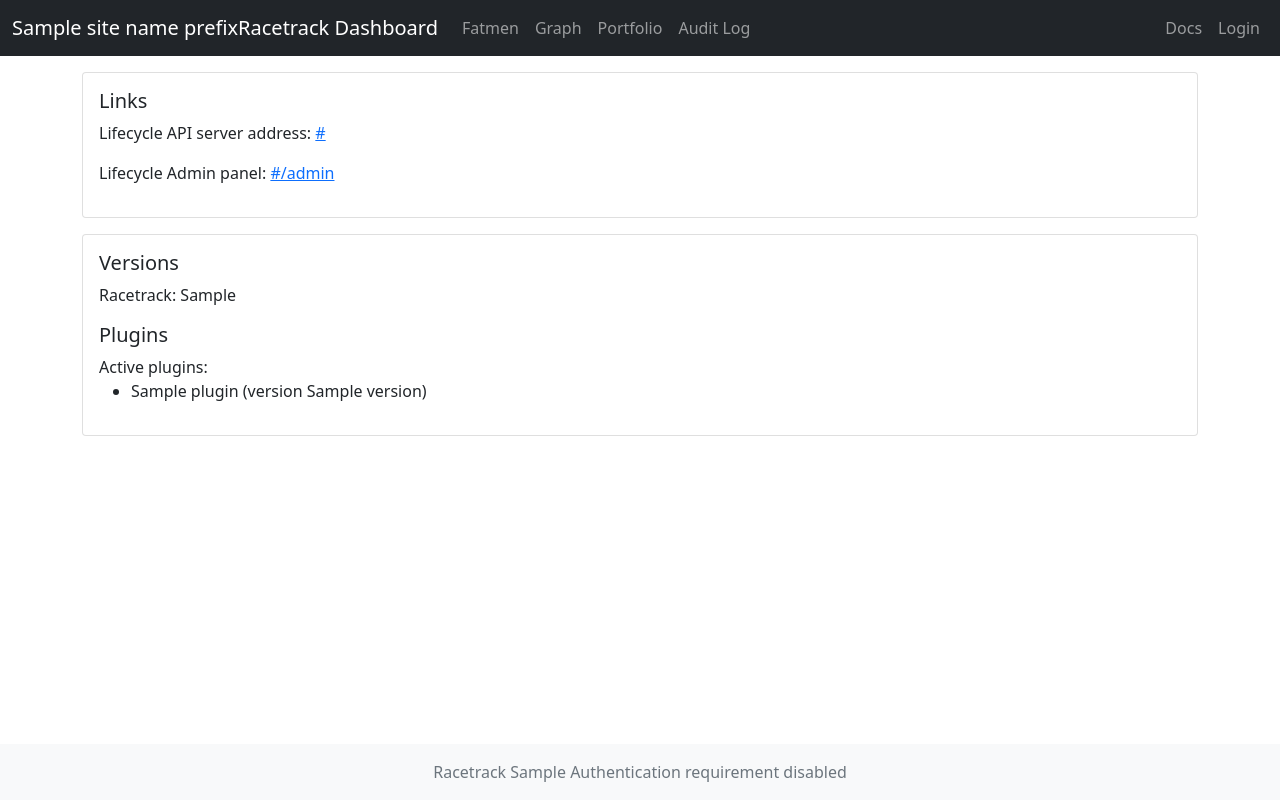
After one commit to TheRacetrack/racetrack, a Django app: template dashboard/dashboard/templates/racetrack/administration.html in a window 1280 px wide. The commit adds this page. Run offline with Django 3.2, Linux system fonts and the light colour scheme; the template is opened without the code that fills it: most values are stand-ins (such as "Sample title", 1, 10 or a date in 2020); some libraries are stand-ins or nearby versions.

Commit message:
Move out plugin management to administration page

```diff
--- /dev/null
+++ b/dashboard/dashboard/templates/racetrack/administration.html
@@ -0,0 +1,116 @@
+{% extends "racetrack/base.html" %}
+
+{% load templatetags %}
+
+{% block content %}
+
+{% if error %}
+<div class="alert alert-danger" role="alert">{{ error }}</div>
+{% endif %}
+
+<div class="container">
+    <div class="card">
+        <div class="card-body">
+            <h5 class="card-title">Links</h5>
+            <p>
+                Lifecycle API server address: <a href="{{ lifecycle_url }}" target="_blank">{{ lifecycle_url }}</a>
+            </p>
+            <p>
+                Lifecycle Admin panel: <a href="{{ lifecycle_url }}/admin" target="_blank">{{ lifecycle_url }}/admin</a>
+            </p>
+        </div>
+    </div>
+
+    <div class="card mt-3">
+        <div class="card-body">
+            <h5 class="card-title">Versions</h5>
+            <p>
+                Racetrack: {{ racetrack_version }}
+            </p>
+
+            <h5 class="card-title">Plugins</h5>
+            {% if plugins|length > 0 %}
+            Active plugins:
+            <ul>
+            {% for plugin in plugins %}
+                <li>
+                    <span>{{ plugin.name }} (version {{ plugin.version }})</span>
+                    {% if user.is_staff %}
+                    <button type="button" class="btn btn-danger button-delete-plugin" plugin-name="{{ plugin.name }}">Delete</button>
+                    {% endif %}
+                </li>
+            {% endfor %}
+            </ul>
+            {% endif %}
+
+            {% if user.is_staff %}
+            <form action="{% url "dashboard:upload_plugin" %}" method="post" enctype="multipart/form-data">
+                {% csrf_token %}
+                <div class="input-group mb-3">
+                    <input type="file" name="plugin-file" class="form-control">
+                    <button type="submit" class="btn btn-outline-secondary">Upload plugin</button>
+                </div>
+            </form>
+            {% endif %}
+
+        </div>
+    </div>
+</div>
+
+{% endblock content %}
+
+{% block javascript %}
+<script>
+function invokePluginAction(actionName, endpoint, that, csrf_token) {
+    let pluginName = that.attr('plugin-name');
+    var actionPrefix = actionName + ' ' + pluginName
+    console.log(actionPrefix + '...');
+    var previousHtml = that.html();
+    that.prop("disabled", true);
+    that.html(
+        `<div class="spinner-border" role="status"><span class="visually-hidden">Loading...</span></div>`
+    );
+    $.ajax({
+        url: '/dashboard/api/' + endpoint + '/' + pluginName,
+        type: 'post',
+        data: {
+            csrfmiddlewaretoken: csrf_token,
+        },
+        cache: false,
+        success: function(data) {
+            that.prop("disabled", false);
+            that.html(previousHtml);
+            var message = 'Success: ' + actionPrefix;
+            showAlert(message, 'success');
+        },
+        error: function (xhr, status, error) {
+            if (xhr.hasOwnProperty('responseJSON') && xhr.responseJSON.hasOwnProperty('error')) {
+                message = xhr.responseJSON.error;
+            } else {
+                message = xhr.statusText;
+            }
+            that.prop("disabled", false);
+            that.html(previousHtml);
+            showAlert('Error: ' + actionPrefix + ': ' + message, 'danger');
+        }
+    });
+}
+
+$(".button-delete-plugin").click(function () {
+    that = $(this)
+    showModal("Delete Plugin", "Are you sure you want to delete this plugin?", function () {
+        invokePluginAction('Deleting plugin', `plugin/delete`, that, '{{ csrf_token }}')
+    });
+});
+
+let searchParams = new URLSearchParams(window.location.search);
+if (searchParams.has('success')) {
+    showAlert(searchParams.get('success'), 'success');
+    window.history.replaceState(null, null, window.location.pathname);
+}
+if (searchParams.has('error')) {
+    showAlert(searchParams.get('error'), 'danger');
+    window.history.replaceState(null, null, window.location.pathname);
+}
+</script>
+{% endblock javascript %}
--- a/dashboard/dashboard/templates/racetrack/base.html
+++ b/dashboard/dashboard/templates/racetrack/base.html
@@ -47,15 +47,15 @@
                 </li>
 
             {% if user.is_authenticated %}
-                {% if user.is_staff %}
-                <li class="nav-item">
-                    <a class="nav-link" href="{{ lifecycle_url }}/admin" target="_blank">Admin panel</a>
-                </li>
-                {% endif %}
-
                 <li class="nav-item" data-bs-toggle="tooltip" data-bs-placement="bottom" title="Hi {{ user.username }}!">
                     <a class="nav-link" href="{% url 'dashboard:profile' %}">Profile</a>
                 </li>
+
+                {% if user.is_staff %}
+                <li class="nav-item">
+                    <a class="nav-link" href="{% url 'dashboard:administration' %}">Admin</a>
+                </li>
+                {% endif %}
 
                 <li class="nav-item">
                     <a class="nav-link" href="{% url 'logout' %}">Logout</a>
--- a/dashboard/dashboard/urls.py
+++ b/dashboard/dashboard/urls.py
@@ -21,6 +21,7 @@ urlpatterns = [
     path('register/', views.register, name='register'),
     path('registered', views.registered, name='registered'),
     path('profile', views.user_profile, name='profile'),
+    path('administration', views.view_administration, name='administration'),
     path('plugin/upload', views.upload_plugin, name='upload_plugin'),
     path('api/plugin/delete/<plugin_name>', views.delete_plugin, name='delete_plugin'),
 ]
```
Also changed, not shown: dashboard/dashboard/templates/racetrack/profile.html (+0 -90 lines), dashboard/dashboard/views.py (+13 -2 lines).
